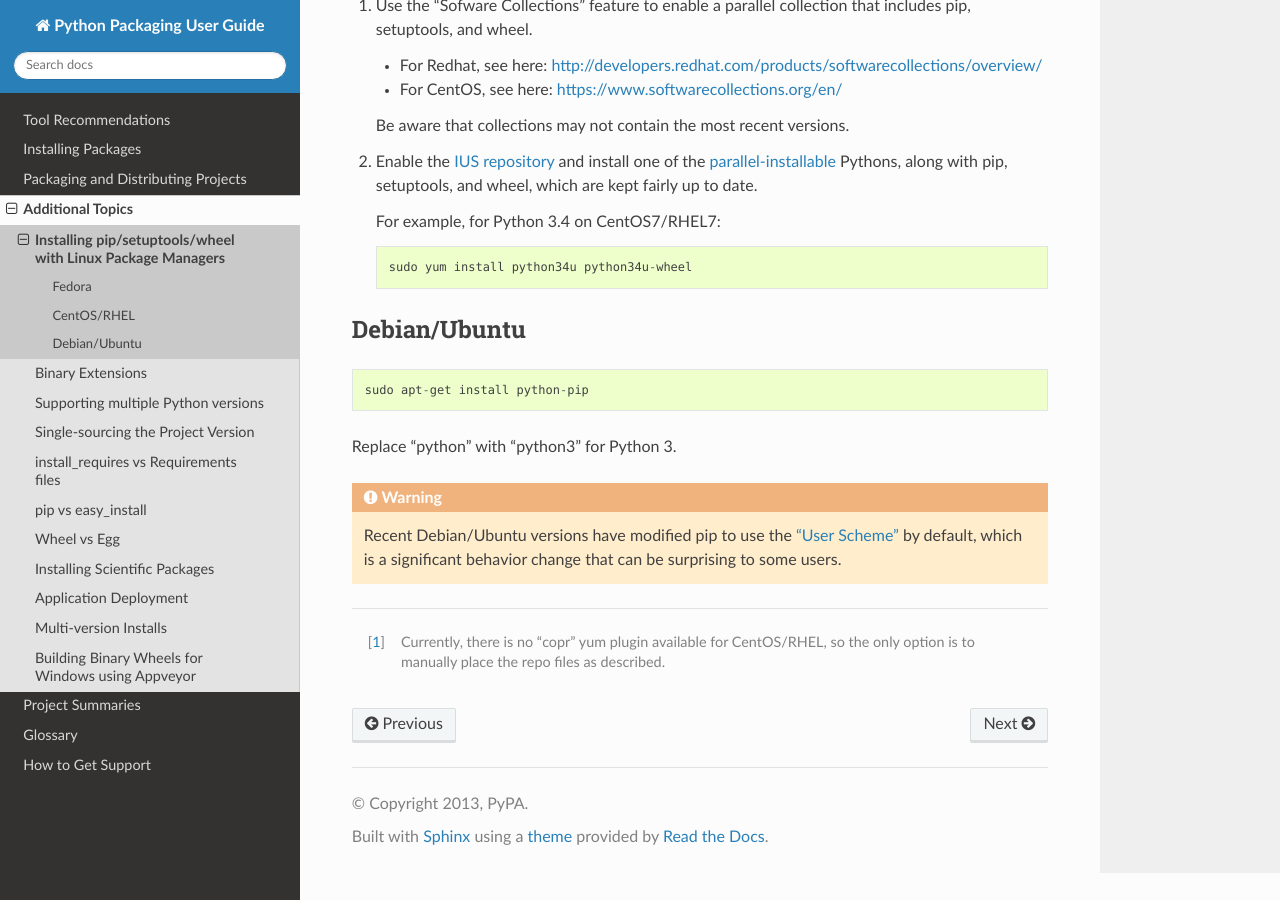
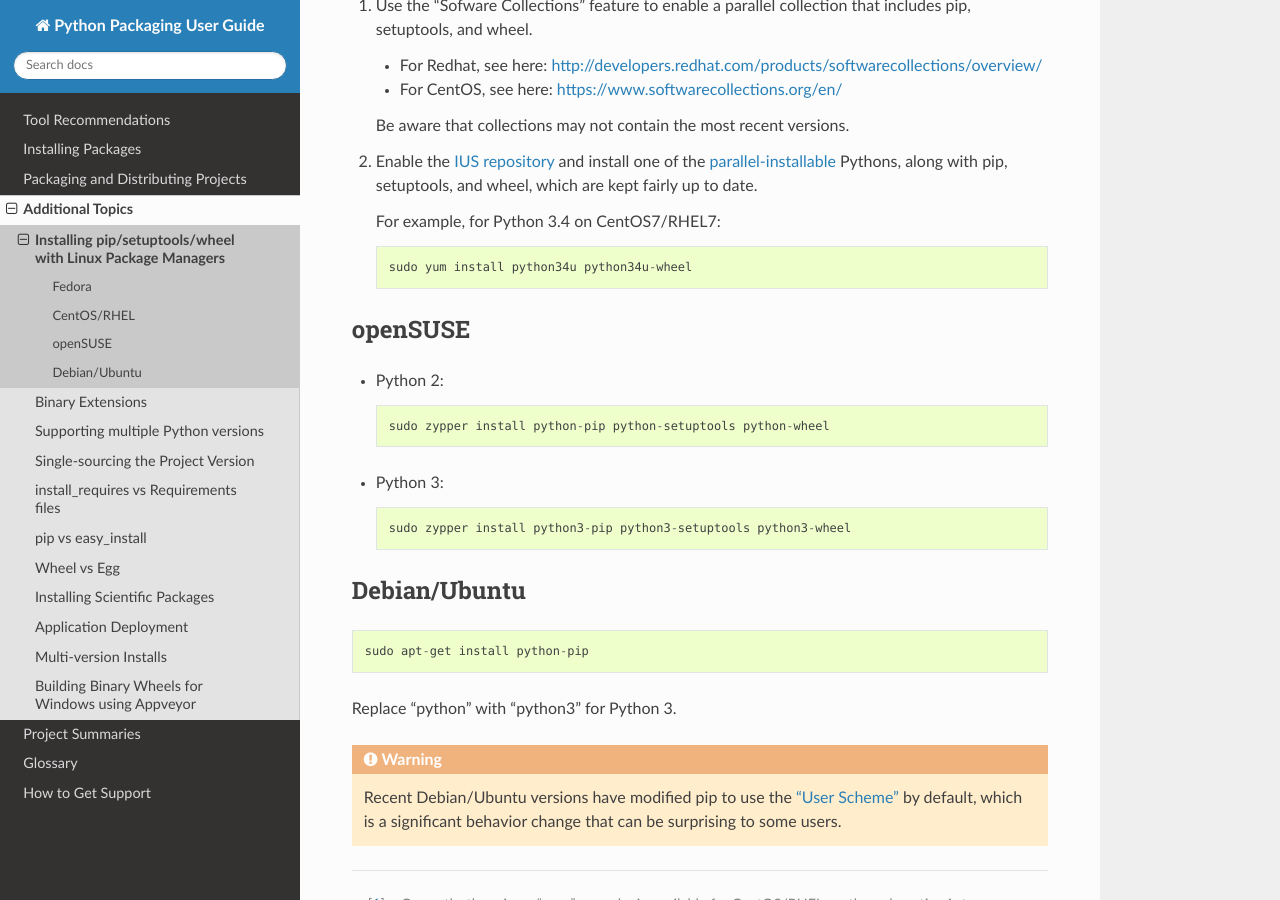
Before and after one commit to pypa/packaging.python.org, a Sphinx documentation site: the page built from source/install_requirements_linux.rst, in a window 1280 px wide and 900 px high, scrolled down 2011 px. Built offline with Sphinx 7.4.7 and the Read the Docs theme 2.0.0, drawn with Linux system fonts in a browser that asks for light colours; pages that are not in the unit, such as notebooks, are missing from menus.

Commit message:
Add openSUSE section for pip/setuptools/wheel

```diff
--- a/source/install_requirements_linux.rst
+++ b/source/install_requirements_linux.rst
@@ -119,6 +119,19 @@ To install pip, wheel, and setuptools, in a parallel, non-system environment
      sudo yum install python34u python34u-wheel
 
 
+openSUSE
+~~~~~~~~
+
+* Python 2::
+
+    sudo zypper install python-pip python-setuptools python-wheel
+
+
+* Python 3::
+
+    sudo zypper install python3-pip python3-setuptools python3-wheel
+
+
 Debian/Ubuntu
 ~~~~~~~~~~~~~
 
```
